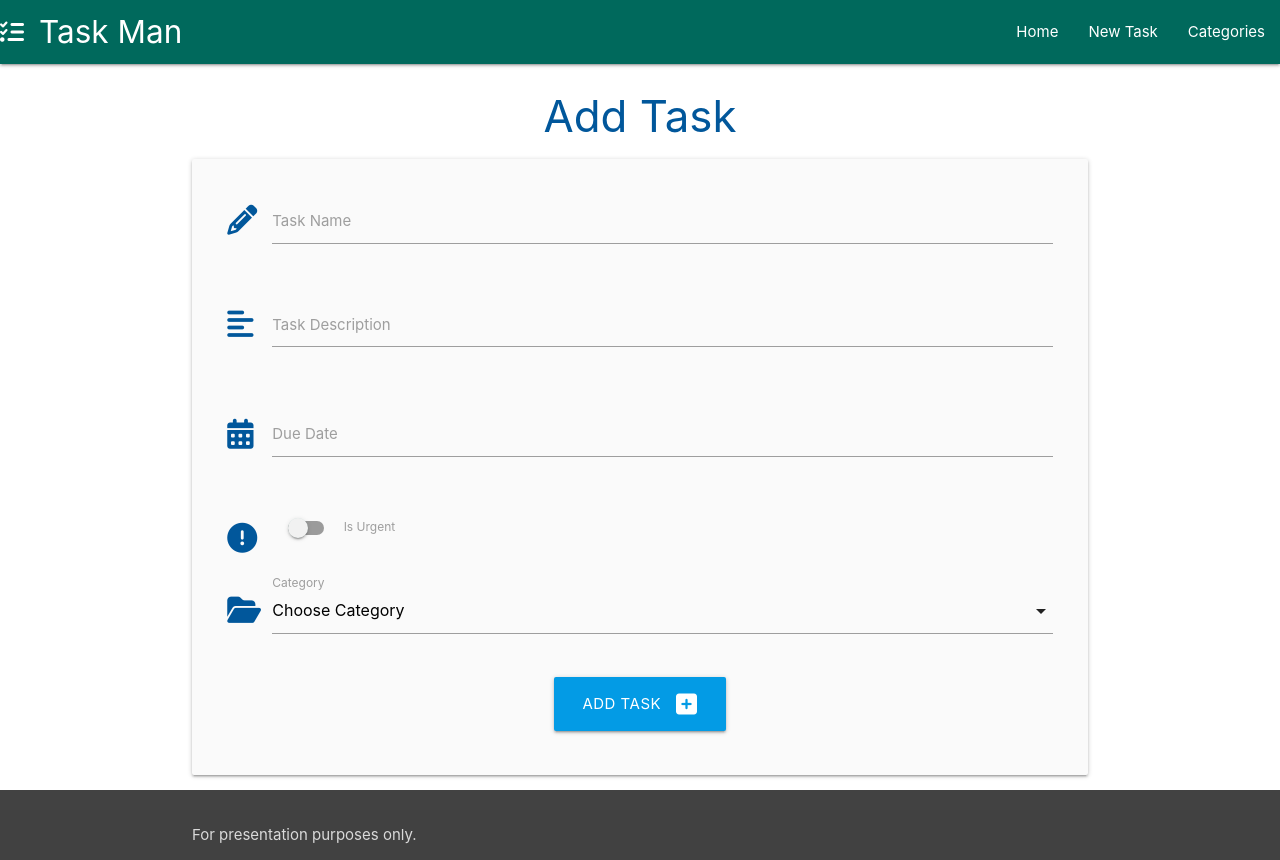
After one commit to JoelMichaelRutter/task-manager-app-mini-project, a Flask app: page /add_task in a window 1280 px wide. The commit adds this page. Run offline with Flask 2, Linux system fonts and the light colour scheme; data that the repository does not hold is empty; some libraries are stand-ins or nearby versions.

Commit message:
add add_task functionality to route.py and add additional front end template with form

```diff
--- a/taskmanager/routes.py
+++ b/taskmanager/routes.py
@@ -31,3 +31,28 @@ def edit_category(category_id):
         db.session.commit()
         return redirect(url_for("categories"))
     return render_template("edit_category.html", category=category)
+
+
+@app.route("/delete_cateogry/<int:category_id>")
+def delete_category(category_id):
+    category = Category.query.get_or_404(category_id)
+    db.session.delete(category)
+    db.session.commit()
+    return redirect(url_for("categories"))
+
+
+@app.route("/add_task", methods=["GET", "POST"])
+def add_task():
+    categories = list(Category.query.order_by(Category.category_name).all())
+    if request.method == "POST":
+        task = Task(
+            task_name=request.form.get("task_name"),
+            task_description=request.form.get("task_description"),
+            is_urgent=bool(True if request.form.get("is_urgent") else False),
+            due_date=request.form.get("due_date"),
+            category_id=request.form.get("category_id"),
+        )
+        db.session.add(task)
+        db.session.commit()
+        return redirect(url_for("home"))
+    return render_template("add_task.html", categories=categories)
--- a/taskmanager/static/js/script.js
+++ b/taskmanager/static/js/script.js
@@ -1,4 +1,16 @@
-document.addEventListener('DOMContentLoaded', function() {
-    let sidenav = document.querySelectorAll('.sidenav');
-    M.Sidenav.init(sidenav);
+document.addEventListener("DOMContentLoaded", function() {
+  // sidenav initialization
+  let sidenav = document.querySelectorAll(".sidenav");
+  M.Sidenav.init(sidenav);
+
+  // datepicker initialization
+  let datepicker = document.querySelectorAll(".datepicker");
+  M.Datepicker.init(datepicker, {
+      format: "dd mmmm, yyyy",
+      i18n: {done: "Select"}
   });
+
+  // select initialization
+  let selects = document.querySelectorAll("select");
+  M.FormSelect.init(selects);
+});
--- a/taskmanager/templates/add_category.html
+++ b/taskmanager/templates/add_category.html
@@ -1,7 +1,7 @@
 {% extends "base.html" %}
 {% block content %}
 
-<h3 class="brown-text text-darken-2">Add Category</h3>
+<h3 class="grey-text text-darken-3">Add Category</h3>
 
 <div class="row card-panel teal darken-3">
     <form class="col s12" method="POST" action="{{ url_for('add_category')}}">
@@ -14,7 +14,7 @@
     <!-- Submit button -->
     <div class="row">
         <div class="col s12 center-align">
-            <button type="submit" class="teal accent-4 text-white">
+            <button type="submit" class="btn-large teal accent-4 white-text">
                 Add Category <i class="fas fa-plus-square right"></i>
             </button>
         </div>
--- /dev/null
+++ b/taskmanager/templates/add_task.html
@@ -0,0 +1,70 @@
+{% extends "base.html" %}
+{% block content %}
+
+<h3 class="light-blue-text text-darken-4 center-align">Add Task</h3>
+
+<div class="row card-panel grey lighten-5">
+    <form class="col s12" method="POST" action="{{ url_for('add_task') }}">
+        <!-- task name -->
+        <div class="row">
+            <div class="input-field col s12">
+                <i class="fas fa-pencil-alt prefix light-blue-text text-darken-4"></i>
+                <input id="task_name" name="task_name" minlength="5" maxlength="50" type="text" class="validate" required>
+                <label for="task_name">Task Name</label>
+            </div>
+        </div>
+        <!-- task description -->
+        <div class="row">
+            <div class="input-field col s12">
+                <i class="fas fa-align-left prefix light-blue-text text-darken-4"></i>
+                <textarea id="task_description" name="task_description" minlength="5" maxlength="200"
+                    type="text" class="materialize-textarea validate" required></textarea>
+                <label for="task_description">Task Description</label>
+            </div>
+        </div>
+        <!-- due date -->
+        <div class="row">
+            <div class="input-field col s12">
+                <i class="fas fa-calendar-alt prefix light-blue-text text-darken-4"></i>
+                <input id="due_date" name="due_date" type="text" class="datepicker validate" required>
+                <label for="due_date">Due Date</label>
+            </div>
+        </div>
+        <!-- is urgent -->
+        <div class="row">
+            <div class="input-field col s12">
+                <div class="switch">
+                    <i class="fas fa-exclamation-circle prefix light-blue-text text-darken-4"></i>
+                    <label for="is_urgent">
+                        <input id="is_urgent" name="is_urgent" type="checkbox">
+                        <span class="lever"></span>
+                        Is Urgent
+                    </label>
+                </div>
+            </div>
+        </div>
+        <!-- category id -->
+        <div class="row">
+            <div class="input-field col s12">
+                <i class="fas fa-folder-open prefix light-blue-text text-darken-4"></i>
+                <select id="category_id" name="category_id" class="validate" required>
+                    <option value="" disabled selected>Choose Category</option>
+                    {% for category in categories %}
+                        <option value="{{ category.id }}">{{ category.category_name }}</option>
+                    {% endfor %}
+                </select>
+                <label for="category_id">Category</label>
+            </div>
+        </div>
+        <!-- submit button -->
+        <div class="row">
+            <div class="col s12 center-align">
+                <button type="submit" class="btn-large light-blue darken-1">
+                    Add Task <i class="fas fa-plus-square right"></i>
+                </button>
+            </div>
+        </div>
+    </form>
+</div>
+
+{% endblock %}
--- a/taskmanager/templates/base.html
+++ b/taskmanager/templates/base.html
@@ -25,7 +25,7 @@
                 <a href="#" data-target="mobile-demo" class="sidenav-trigger"><i class="material-icons">menu</i></a>
                 <ul class="right hide-on-med-and-down">
                     <li><a href="{{url_for('home')}}">Home</a></li>
-                    <li><a href="#">New Task</a></li>
+                    <li><a href="{{url_for('add_task')}}">New Task</a></li>
                     <li><a href="{{url_for('categories')}}">Categories</a></li>
                 </ul>
             </div>
@@ -33,8 +33,8 @@
 
         <ul class="sidenav" id="mobile-demo">
             <li><a href="{{url_for('home')}}">Home</a></li>
-            <li><a href="#">New Task</a></li>
-            <li><a href="#">Categories</a></li>
+            <li><a href="{{url_for('add_task')}}">New Task</a></li>
+            <li><a href="{{url_for('categories')}}">Categories</a></li>
         </ul>
     </header>
 
--- a/taskmanager/templates/categories.html
+++ b/taskmanager/templates/categories.html
@@ -20,7 +20,7 @@
         </div>
         <div class="card-action">
           <a href="{{url_for('edit_category', category_id=category.id)}}" class="btn teal lighten-5 grey-text text-darken-4">Edit</a>
-          <a href="#" class="btn orange darken-1 grey-text text-darken-4">Delete</a>
+          <a href="{{ url_for('delete_category', category_id=category.id) }}" class="btn orange darken-4 grey-text text-darken-4">Delete</a>
         </div>
       </div>
     </div>
```
Also changed, not shown: taskmanager/templates/tasks.html (+8 -0 lines).
